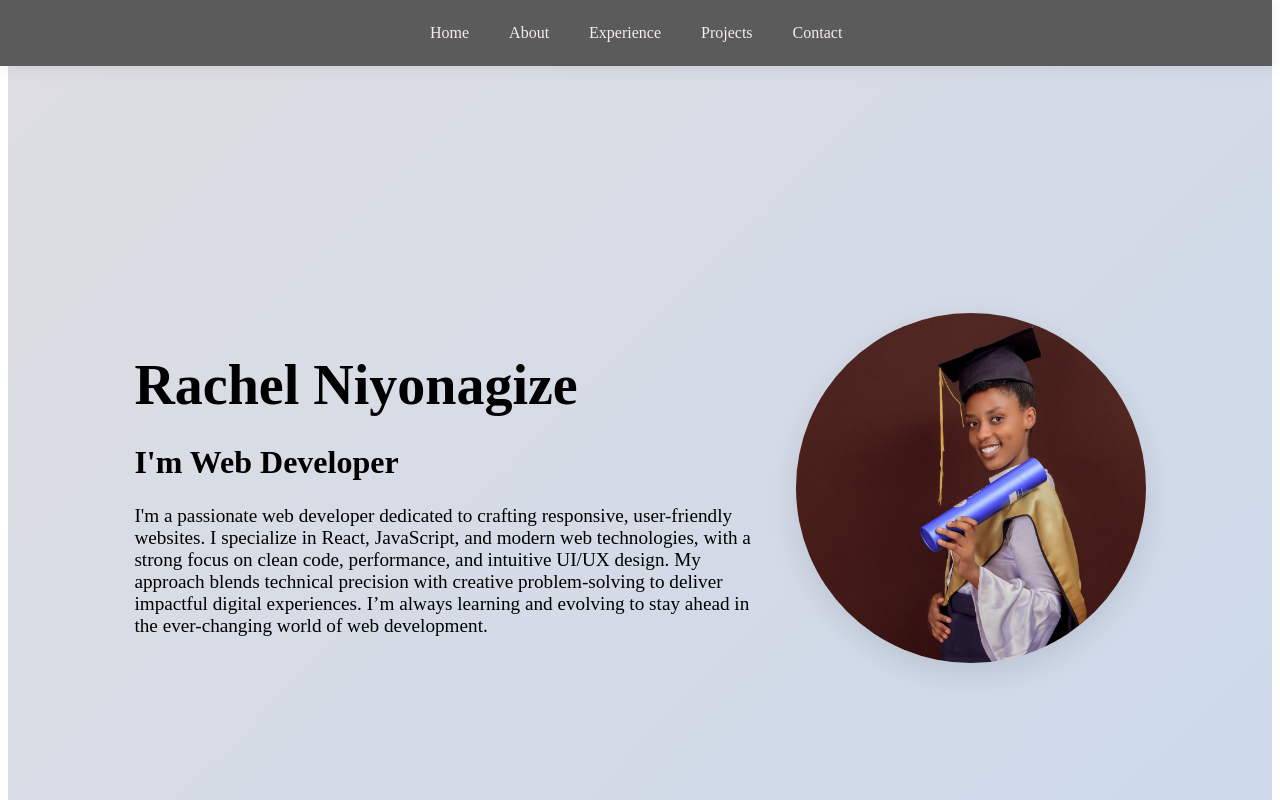
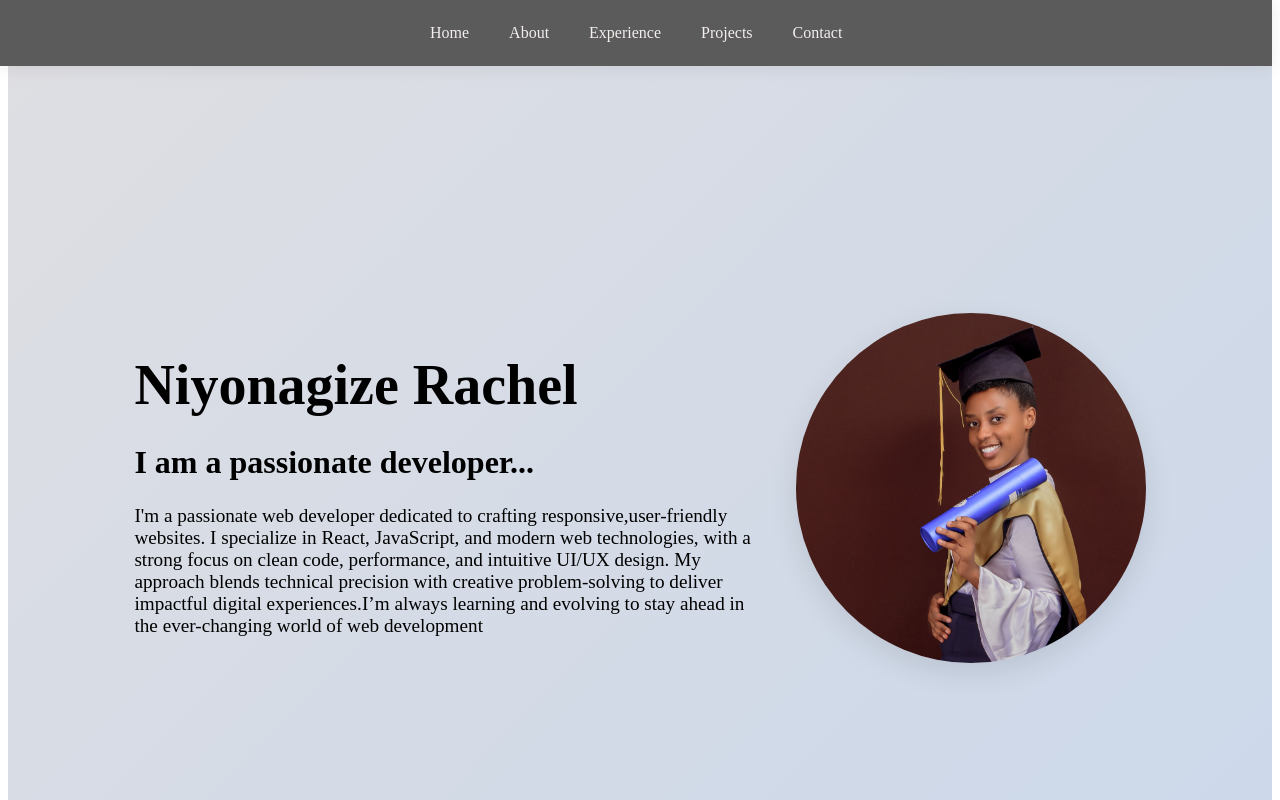
Before and after one commit to Niyonagize6369/Portfolio-React, a React (Vite) app: page / in a window 1280 px wide. Shown: the top 800 px of the page. Built offline with nearby package versions, Linux system fonts and the light colour scheme.

Commit message:
portfolio-react pushed

```diff
--- a/src/components/Hero.jsx
+++ b/src/components/Hero.jsx
@@ -7,15 +7,9 @@ const Hero = () => {
   return (
     <section className="hero">
       <div className="hero-content">
-        <h1>Rachel Niyonagize</h1>
-        <h2> I'm Web Developer</h2>
-        <p>I'm a passionate web developer dedicated to crafting responsive,
-          user-friendly websites. I specialize in React,
-           JavaScript, and modern web technologies,
-          with a strong focus on clean code, performance, and intuitive UI/UX design.
-           My approach blends technical precision with creative problem-solving to deliver impactful digital experiences.
-           I’m always learning and evolving to stay ahead in the ever-changing world of web development.</p>
-        {/* <button className="cta-button">View My Work</button> */}
+        <h1>{personalInfo.name}</h1>
+        <h2> {personalInfo.about}</h2>
+        <p>{personalInfo.info}</p>
       </div>
       <img src={profilePhoto} alt="profile" className="profile-photo" />
     </section>
--- a/src/data/personalInfo.json
+++ b/src/data/personalInfo.json
@@ -3,6 +3,9 @@
    "name":"Niyonagize Rachel",
    "jpg": "profile.jpg",
   "about": "I am a passionate developer...",
+  "info":"I'm a passionate web developer dedicated to crafting responsive,user-friendly websites. I specialize in React, JavaScript, and modern web technologies, with a strong focus on clean code, performance, and intuitive UI/UX design. My approach blends technical precision with creative problem-solving to deliver impactful digital experiences.I’m always learning and evolving to stay ahead in the ever-changing world of web development",
+
+
   "skills": [
     { "name": "JavaScript", "level": "80%" },
     { "name": "React", "level": "75%" },
```
